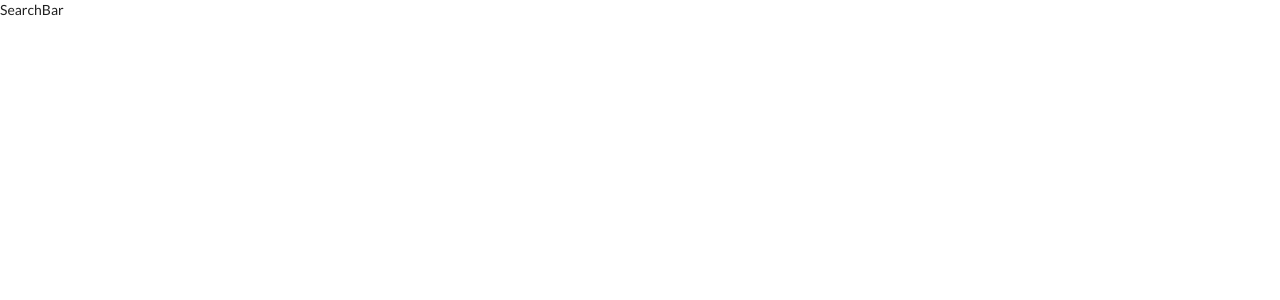
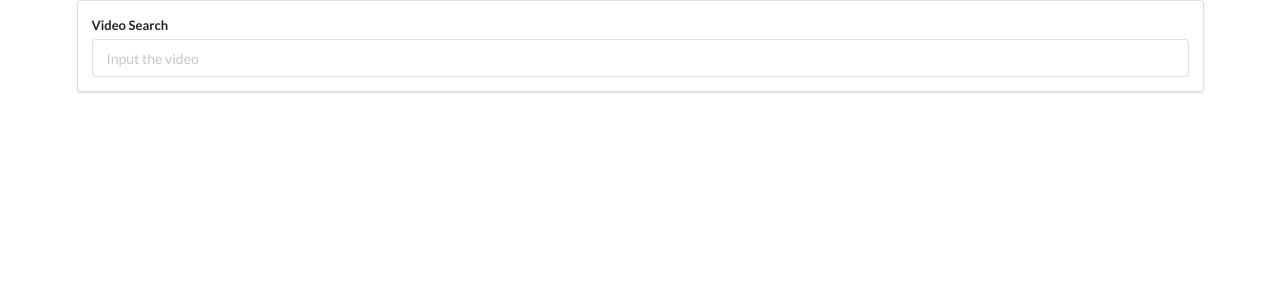
Before and after one commit to OussamaAlouat/youtube-searcher-react, a React (Create React App) app: page / in a window 1280 px wide. Shown: the top 300 px of the page. Built offline with nearby package versions, Linux system fonts and the light colour scheme.

Commit message:
SearchBar created

```diff
--- a/src/components/App.js
+++ b/src/components/App.js
@@ -4,7 +4,7 @@ import SearchBar from './SearchBar'
 class App extends React.Component {
     render() {
         return (
-            <div><SearchBar/></div>
+            <div className="ui container"><SearchBar/></div>
         );
     }
 }
--- a/src/components/SearchBar.js
+++ b/src/components/SearchBar.js
@@ -1,8 +1,28 @@
 import React from 'react';
 
 class SearchBar extends React.Component {
+    state = {term: ''};
+
+    onInputChange = (event) => {
+
+    };
+
     render() {
-        return <div>SearchBar</div>
+        return (
+            <div className="search-bar ui segment">
+                <from className="ui form">
+                    <div className="field">
+                        <label>Video Search</label>
+                        <input
+                            type="text"
+                            value={this.state.term}
+                            placeholder="Input the video"
+                            onChange={this.onInputChange}
+                        />
+                    </div>
+                </from>
+            </div>
+        );
     }
 }
 
```
